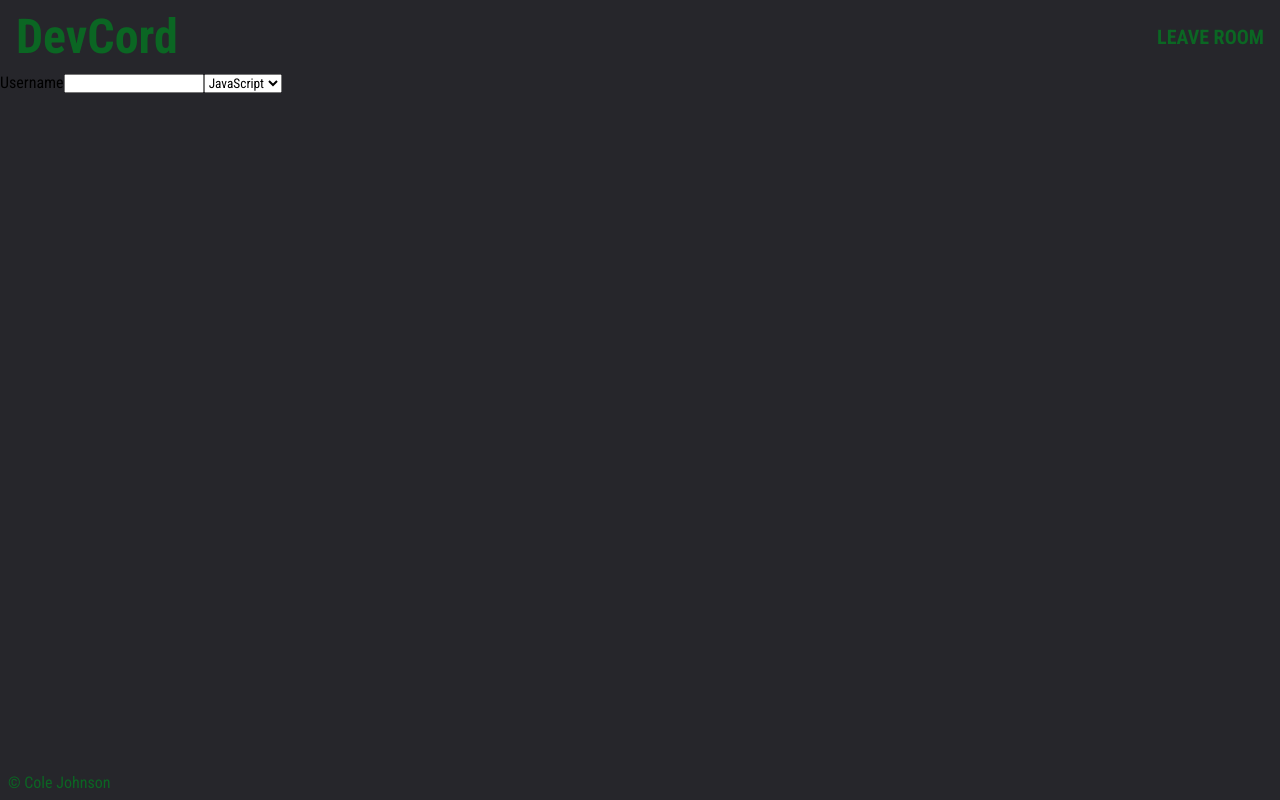
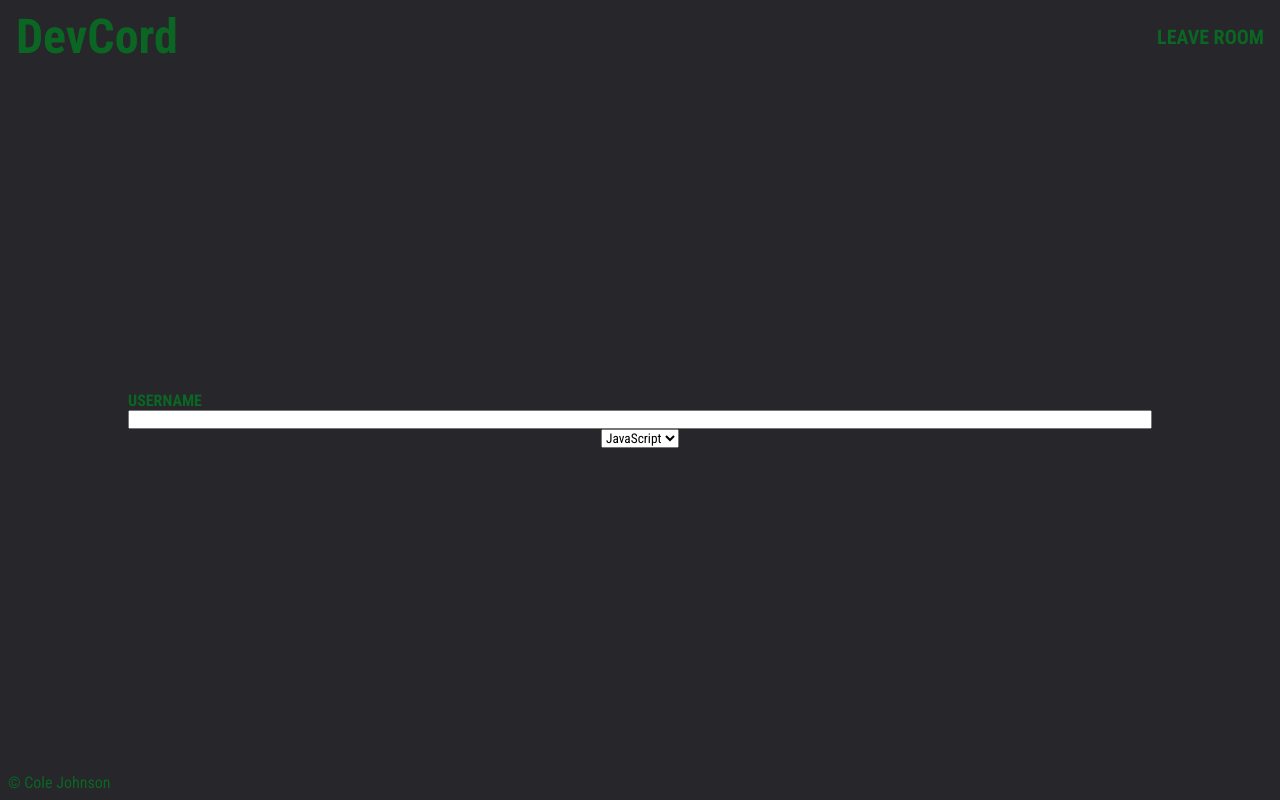
Before and after one commit to cburnjohnson/devcord, a Gatsby site in the folder client/: page /joinroom in a window 1280 px wide. Built offline with nearby package versions, Linux system fonts and the light colour scheme; Gatsby itself is replaced by a stand-in of ours.

Commit message:
initial join room styling

```diff
--- a/client/src/pages/joinroom.js
+++ b/client/src/pages/joinroom.js
@@ -5,8 +5,11 @@ const JoinRoom = () => {
     return (
         <Layout>
             <form className='joinroom-form'>
-                <label htmlFor='username'>Username</label>
-                <input type='text' id='username' />
+                <div className='form-control'>
+                    <label htmlFor='username'>Username</label>
+                    <input type='text' id='username' />
+                </div>
+
                 <select name='rooms' id='rooms'>
                     <option value='javascript'>JavaScript</option>
                     <option value='python'>Python</option>
--- a/client/src/styles/styles.css
+++ b/client/src/styles/styles.css
@@ -186,6 +186,33 @@ button[type='submit']:hover {
     background-color: #0a531d;
 }
 
+/* Join Room */
+.joinroom-form {
+    height: 100%;
+    display: flex;
+    justify-content: center;
+    align-items: center;
+    flex-direction: column;
+}
+
+.joinroom-form label {
+    display: block;
+    width: 80%;
+    margin: 0 auto;
+    text-transform: uppercase;
+    color: var(--first);
+    font-weight: bold;
+}
+
+.joinroom-form input {
+    width: 80%;
+    display: block;
+    margin: 0 auto;
+}
+
+.form-control {
+    width: 100%;
+}
 /* Footer */
 
 footer {
```
